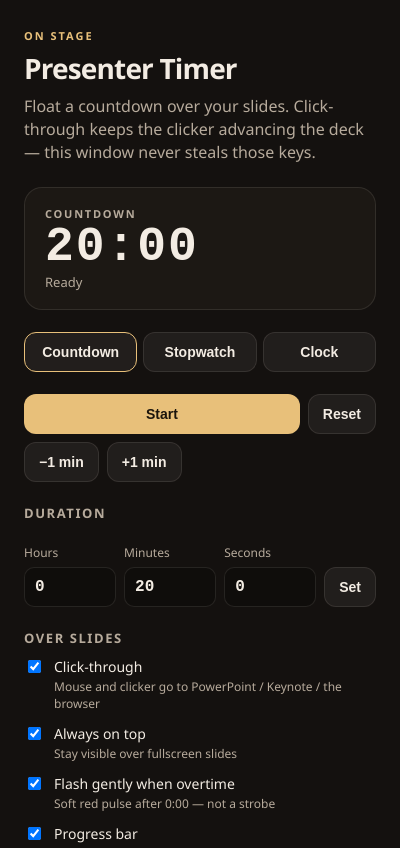
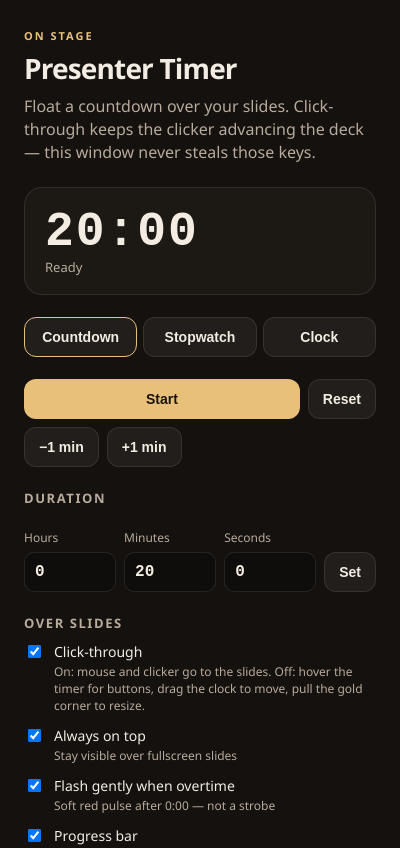
Before and after one commit to charismental/presenter-timer, an Electron app: page src/controls.html in a window 400 px wide. Shown: the top 848 px of the page. Drawn offline with Linux system fonts and the light colour scheme; no server answers; a web font is replaced by a local one.

Commit message:
Document gold-corner resize and click-through hover buttons

```diff
--- a/src/controls.html
+++ b/src/controls.html
@@ -28,7 +28,6 @@
       </header>
 
       <section class="preview-card">
-        <div class="live-label" id="live-label">COUNTDOWN</div>
         <div class="live-digits" id="live-digits">20:00</div>
         <div class="live-status" id="live-status">Ready</div>
       </section>
@@ -78,7 +77,7 @@
           <input id="click-through" type="checkbox" checked />
           <span>
             Click-through
-            <small>Mouse and clicker go to PowerPoint / Keynote / the browser</small>
+            <small>On: mouse and clicker go to the slides. Off: hover the timer for buttons, drag the clock to move, pull the gold corner to resize.</small>
           </span>
         </label>
         <label class="check">
```
Also changed, not shown: README.md.
